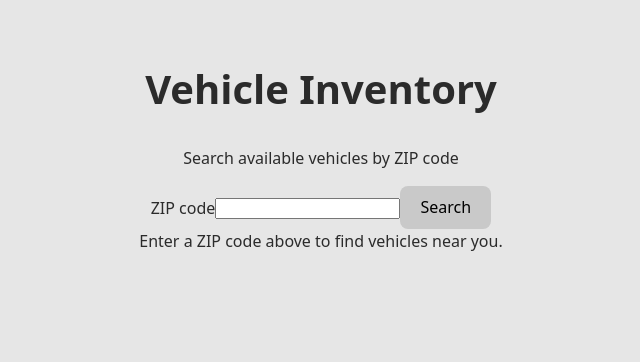
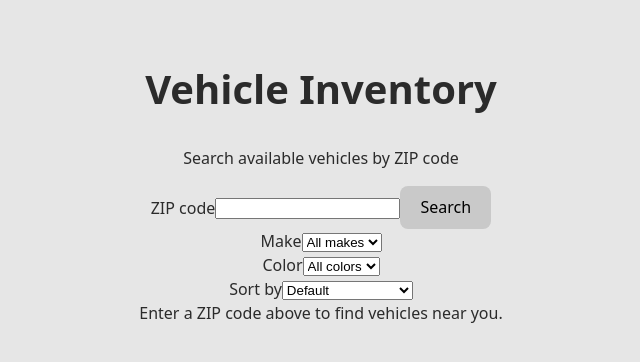
Before and after one commit to RoboVij/flexcar-take-home-challenge, a React (Vite) app: page / in a window 1280 px wide. Shown: the top 362 px of the page, without its empty margins (319-959 px from the left). Built offline with nearby package versions, Linux system fonts and the light colour scheme.

Commit message:
filtering, sort

```diff
--- a/src/App.tsx
+++ b/src/App.tsx
@@ -4,11 +4,27 @@ import SearchBar from "./components/SearchBar";
 import type { Vehicle } from "./types";
 import { VEHICLES } from "./data/vehicles";
 import VehicleCard from "./components/VehicleCard";
+import Filters from "./components/Filters";
+import { isValidZip } from "./utils.ts/validation";
+
+function uniqueSorted<T>(arr: T[], keyFn: (a: T) => string) {
+  return Array.from(new Set(arr.map(keyFn))).sort();
+}
 
 function App() {
   const [zip, setZip] = useState("");
   const [searchZip, setSearchZip] = useState("");
   const [error, setError] = useState("");
+  const [selectedMake, setSelectedMake] = useState("");
+  const [selectedColor, setSelectedColor] = useState("");
+  const [sortBy, setSortBy] = useState("");
+
+  const makes = useMemo(() => {
+    return uniqueSorted(VEHICLES, (v) => v.make);
+  }, []);
+  const colors = useMemo(() => {
+    return uniqueSorted(VEHICLES, (v) => v.color);
+  }, []);
 
   const onSearch = (enteredZip: string) => {
     setError("");
@@ -16,15 +32,36 @@ function App() {
       setError("Please enter a ZIP code.");
       return;
     }
+    if (!isValidZip(enteredZip)) {
+      setError("Invalid ZIP code. Please enter a 5-digit ZIP code.");
+      return;
+    }
     setSearchZip(enteredZip);
     setZip(enteredZip);
+    // reset filters on new search
+    setSelectedMake("");
+    setSelectedColor("");
+    setSortBy("");
   };
 
   const results = useMemo<Vehicle[]>(() => {
     if (!searchZip) return [];
     let list = VEHICLES.filter((v) => v.zip === searchZip);
+    if (selectedMake) {
+      list = list.filter((v) => v.make === selectedMake);
+    }
+    if (selectedColor) {
+      list = list.filter((v) => v.color === selectedColor);
+    }
+    if (sortBy === "price-high") {
+      list = list.slice().sort((a, b) => b.price - a.price);
+    } else if (sortBy === "price-low") {
+      list = list.slice().sort((a, b) => a.price - b.price);
+    } else if (sortBy === "model") {
+      list = list.slice().sort((a, b) => a.model.localeCompare(b.model));
+    }
     return list;
-  }, [searchZip]);
+  }, [searchZip, selectedMake, selectedColor, sortBy]);
 
   return (
     <div className="app">
@@ -41,6 +78,19 @@ function App() {
               {error}
             </div>
           )}
+        </section>
+
+        <section className="filters-section">
+          <Filters
+            makes={makes}
+            colors={colors}
+            selectedMake={selectedMake}
+            selectedColor={selectedColor}
+            sortBy={sortBy}
+            onMakeChange={setSelectedMake}
+            onColorChange={setSelectedColor}
+            onSortChange={setSortBy}
+          />
         </section>
 
         <section className="results-section">
--- /dev/null
+++ b/src/components/Filters.tsx
@@ -0,0 +1,75 @@
+interface FiltersProps {
+  makes: string[];
+  colors: string[];
+  selectedMake: string;
+  selectedColor: string;
+  sortBy: string;
+  onMakeChange: (m: string) => void;
+  onColorChange: (c: string) => void;
+  onSortChange: (s: string) => void;
+}
+
+const Filters: React.FC<FiltersProps> = ({
+  makes,
+  colors,
+  selectedMake,
+  selectedColor,
+  sortBy,
+  onMakeChange,
+  onColorChange,
+  onSortChange,
+}) => {
+  return (
+    <div className="filters">
+      <div className="filters-row">
+        <div className="filter-item">
+          <label htmlFor="make">Make</label>
+          <select
+            id="make"
+            value={selectedMake}
+            onChange={(e) => onMakeChange(e.target.value)}
+          >
+            <option value="">All makes</option>
+            {makes.map((m) => (
+              <option key={m} value={m}>
+                {m}
+              </option>
+            ))}
+          </select>
+        </div>
+
+        <div className="filter-item">
+          <label htmlFor="color">Color</label>
+          <select
+            id="color"
+            value={selectedColor}
+            onChange={(e) => onColorChange(e.target.value)}
+          >
+            <option value="">All colors</option>
+            {colors.map((c) => (
+              <option key={c} value={c}>
+                {c}
+              </option>
+            ))}
+          </select>
+        </div>
+
+        <div className="filter-item">
+          <label htmlFor="sort">Sort by</label>
+          <select
+            id="sort"
+            value={sortBy}
+            onChange={(e) => onSortChange(e.target.value)}
+          >
+            <option value="">Default</option>
+            <option value="price-high">Price: High to Low</option>
+            <option value="price-low">Price: Low to High</option>
+            <option value="model">Model (A-Z)</option>
+          </select>
+        </div>
+      </div>
+    </div>
+  );
+};
+
+export default Filters;
--- /dev/null
+++ b/src/utils.ts/validation.ts
@@ -0,0 +1,4 @@
+export function isValidZip(zip: string): boolean {
+  // Accept 5-digit US ZIP codes only
+  return /^\d{5}$/.test(zip.trim());
+}
```
